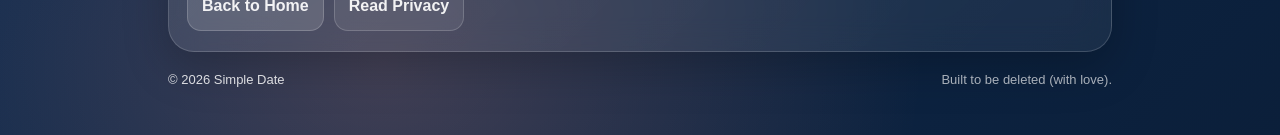
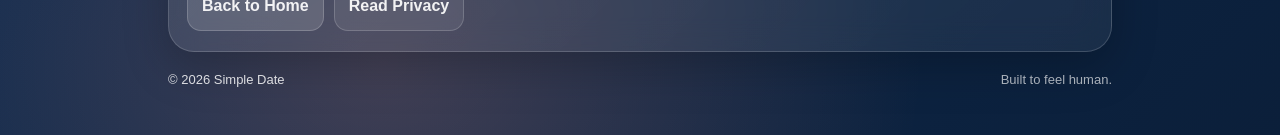
Before and after one commit to xaqt93/simpleworks-site, a Next.js app: page /howitworks in a window 1280 px wide. Shown: the part 1377-1512 px from the top of the page. Built offline with nearby package versions, Linux system fonts and the light colour scheme.

Commit message:
Updated How it works Page

```diff
--- a/app/howitworks/page.tsx
+++ b/app/howitworks/page.tsx
@@ -174,7 +174,7 @@ export default function HowItWorksPage() {
       <footer style={footerStyle}>
         <span style={{ opacity: 0.9 }}>© {new Date().getFullYear()} Simple Date</span>
         <span style={{ opacity: 0.7 }}>
-          Built to be deleted (with love).
+          Built to feel human.
         </span>
       </footer>
     </main>
```
